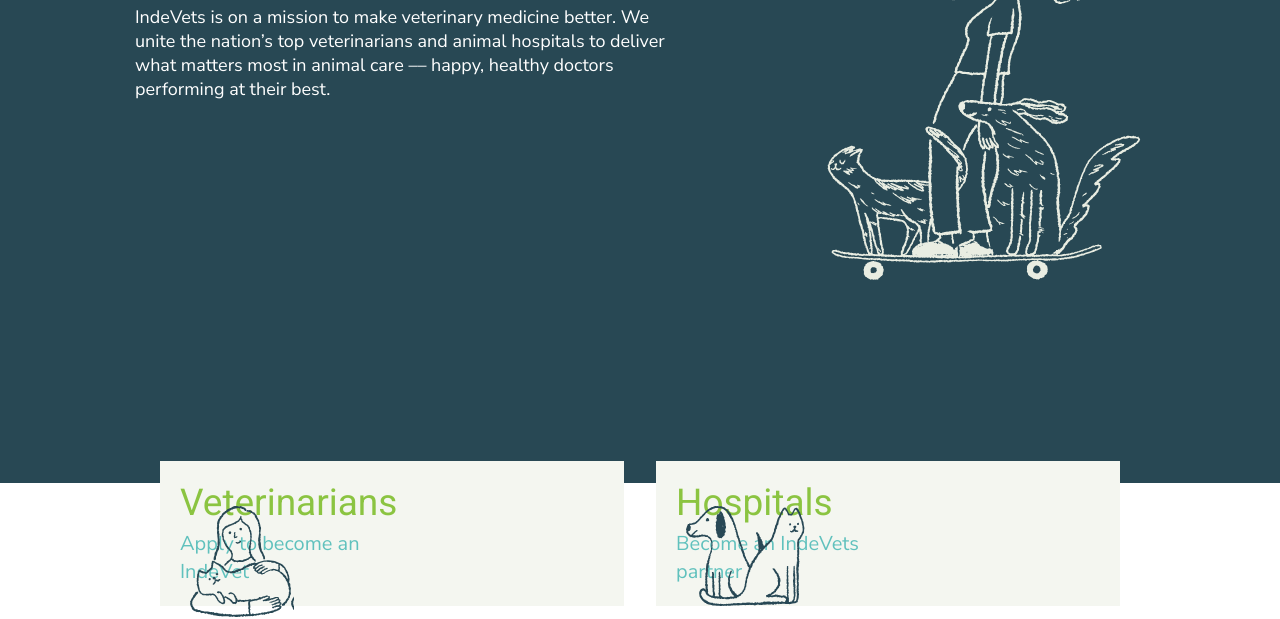
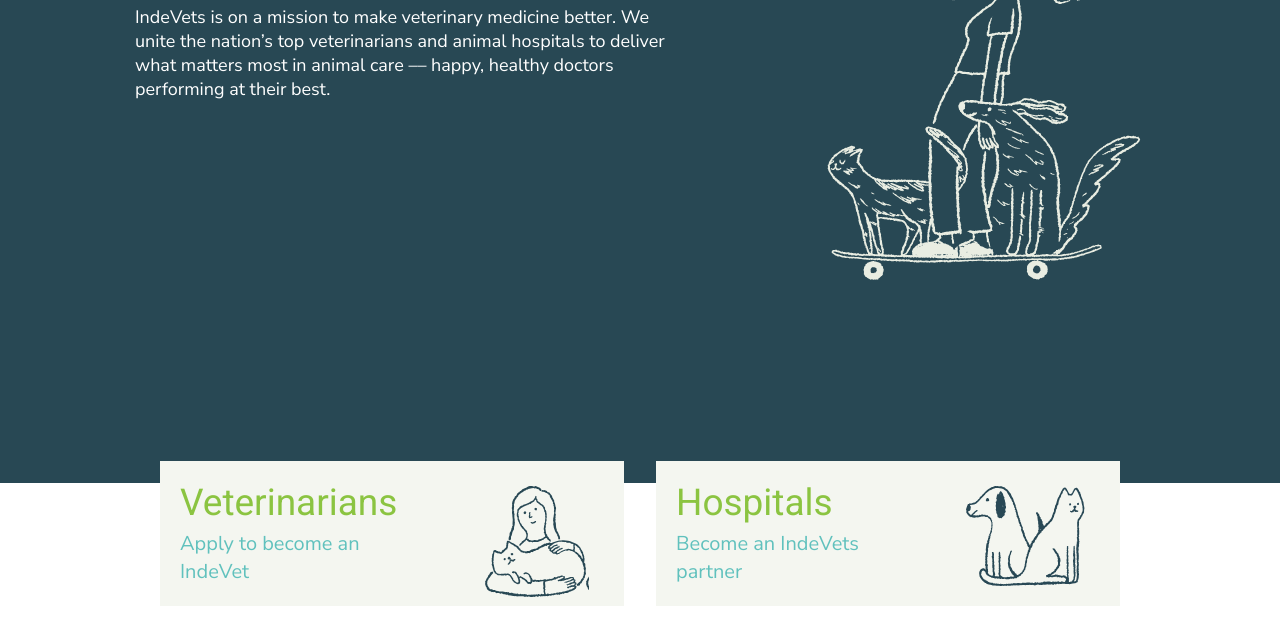
Before and after one commit to blinov-dev/IndeVets, a website: page source/index.html in a window 1280 px wide. Shown: the part 335-954 px from the top of the page. Drawn offline with nearby package versions, Linux system fonts and the light colour scheme; files that its build step writes are made by us from their sources.

Commit message:
Рефакторинг

```diff
--- a/source/styles/blocks/main-promo.scss
+++ b/source/styles/blocks/main-promo.scss
@@ -161,9 +161,10 @@
     background-color: $gray;
     padding: 20px;
     &::before {
-      content: "";
-      top: 45px;
-      left: 30px;
+      position: absolute;
+      top: 25px;
+      left: auto;
+      right: 35px;
     }
   }
   .veterinarians-link {
```
